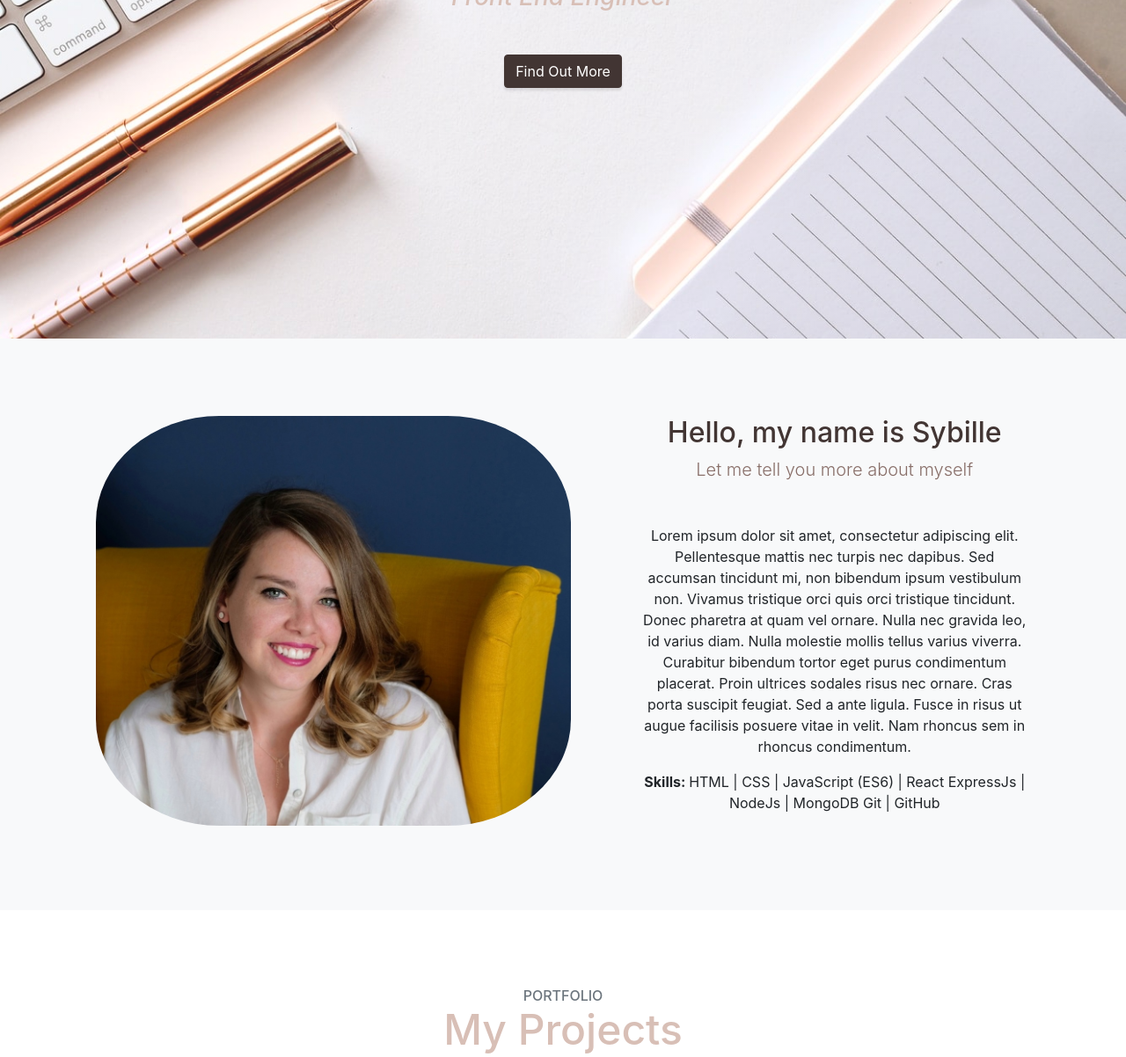
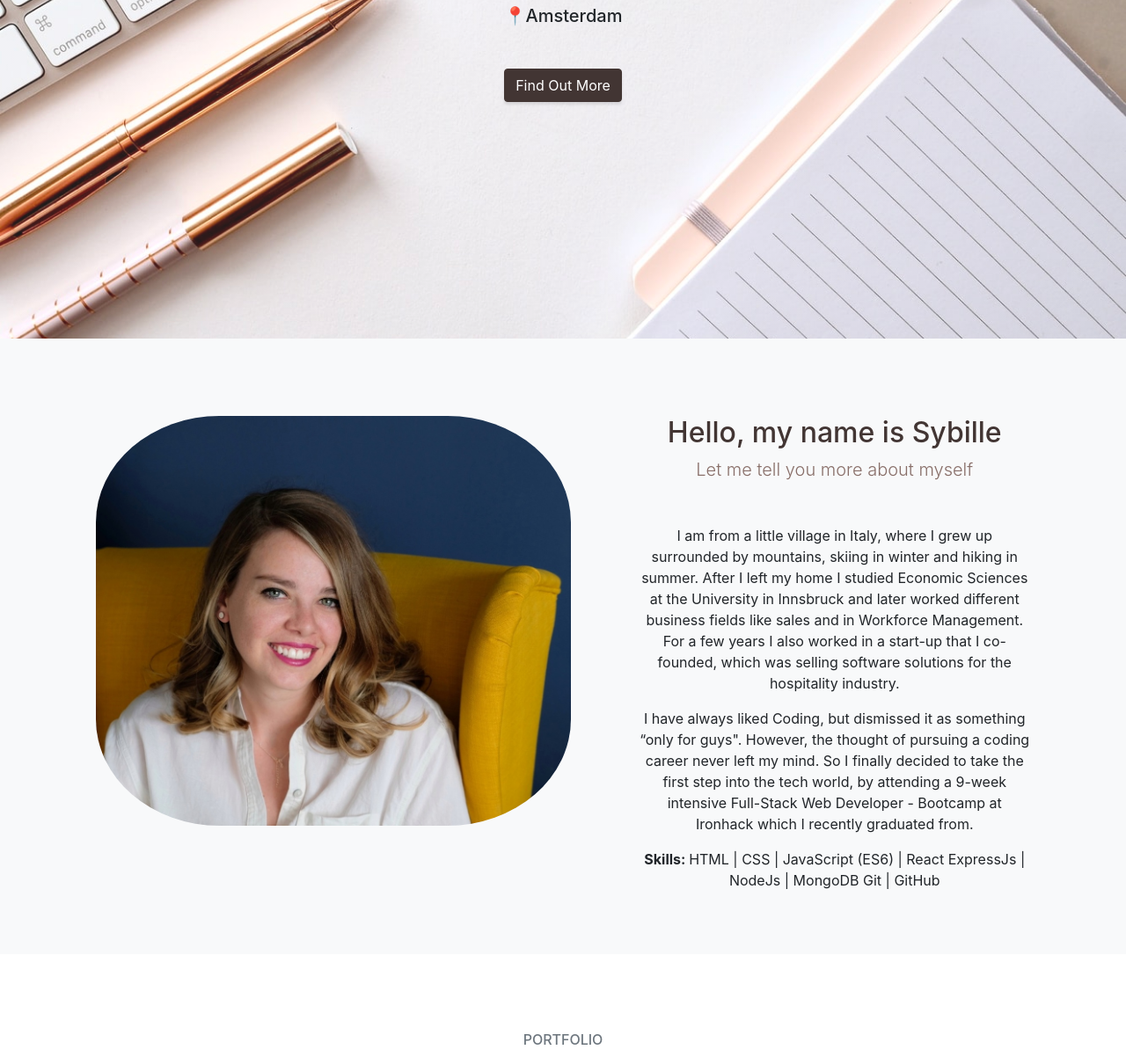
Before and after one commit to skasslatter/personal-website, a website with bundled scripts: page index.html in a window 1280 px wide. Shown: the part 415-1617 px from the top of the page at 88% size. Built offline with nearby package versions, Linux system fonts and the light colour scheme.

Commit message:
Changed intro text

```diff
--- a/index.html
+++ b/index.html
@@ -57,9 +57,10 @@
   <header class="masthead d-flex">
     <div class="container text-center my-auto">
       <h1 class="mb-1">Sybille Kasslatter</h1>
-      <h3 class="mb-5">
+      <h3>
         <em> Front End Engineer</em>
       </h3>
+      <h5 class="mb-5"> 📍Amsterdam</h5>
       <a class="btn btn-primary btn-mastehead btn-xl js-scroll-trigger" href="#about">Find Out More</a>
     </div>
     <div class="overlay"></div>
@@ -75,12 +76,18 @@
         <div class="col-lg-5 mx-auto">
           <h2>Hello, my name is Sybille</h2>
           <p class="lead mb-5 about">Let me tell you more about myself</p>
-          <p>Lorem ipsum dolor sit amet, consectetur adipiscing elit. Pellentesque mattis nec turpis nec dapibus. Sed
-            accumsan tincidunt mi, non bibendum ipsum vestibulum non. Vivamus tristique orci quis orci tristique
-            tincidunt. Donec pharetra at quam vel ornare. Nulla nec gravida leo, id varius diam. Nulla molestie mollis
-            tellus varius viverra. Curabitur bibendum tortor eget purus condimentum placerat. Proin ultrices sodales
-            risus nec ornare. Cras porta suscipit feugiat. Sed a ante ligula. Fusce in risus ut augue facilisis posuere
-            vitae in velit. Nam rhoncus sem in rhoncus condimentum.</p>
+          <p>I am from a little village in Italy, where I grew up surrounded by mountains, skiing in winter and hiking
+            in summer. After I left my home I studied Economic Sciences at the University in Innsbruck and later worked
+            different business fields like sales and in Workforce Management.
+            <br>For a few years I also worked in a start-up that I co-founded, which was selling software solutions for
+            the
+            hospitality industry.</p>
+          <p>I have always liked Coding, but dismissed it as something “only for guys".
+            However, the thought of pursuing a coding career never left my mind. So I finally decided to take the first
+            step into the
+            tech world, by attending a 9-week intensive Full-Stack Web Developer - Bootcamp at Ironhack which I recently
+            graduated from.
+          </p>
           <p><b>Skills: </b>HTML | CSS | JavaScript (ES6) | React ExpressJs | NodeJs | MongoDB
             Git | GitHub</p>
         </div>
@@ -217,7 +224,8 @@
                 <p>As my first project at Ironhack I decided to recreate one of my favorite games: Yahtzee. The
                   objective of the game is to score points by rolling five dice to make certain combinations. </p>
                 <p>Used technologies: JavaScript, CSS, Bootstrap, HTML</p>
-                <a href="https://ironhack-yahtzee.netlify.app/" target="_blank" class="btn btn-primary modal-btn">Check it out</a>
+                <a href="https://ironhack-yahtzee.netlify.app/" target="_blank" class="btn btn-primary modal-btn">Check
+                  it out</a>
                 <!--  -->
               </div>
 
@@ -287,7 +295,8 @@
                 <h2 class="modal-title">Buy-some-Thyme</h2>
                 <p>With this website you can find recipes based on the ingredients you already have at home.</p>
                 <p>Used technologies: JavaScript, CSS, Bootstrap, HTML</p>
-                <a href="https://buy-some-thyme.herokuapp.com/" target="_blank" class="btn btn-primary modal-btn">Check it out</a>
+                <a href="https://buy-some-thyme.herokuapp.com/" target="_blank" class="btn btn-primary modal-btn">Check
+                  it out</a>
                 <!--  -->
               </div>
               <div class="modal-footer">
@@ -304,6 +313,8 @@
               <span class="caption-content">
                 <h2>Stekkie</h2>
                 <p class="mb-0"><i>A plant swapping app</i></p>
+                <p class="mb-0">Winner of the Ironhack Hackshow May 2020</p>
+
               </span>
             </span>
             <img class="img-fluid" src="./img/plant.jpeg" alt="">
@@ -354,9 +365,11 @@
                   </a>
                 </div>
                 <h2 class="modal-title">Stekkie</h2>
-                <p>My final project at Ironhack. Stekkie is a plant swapping app, where users can swap their plants for others' </p>
+                <p>My final project at Ironhack. Stekkie is a plant swapping app, where users can swap their plants for
+                  others' </p>
                 <p>Used technologies: React, Express, NodeJS, MongoDB, Bootstrap, CSS, HTML</p>
-                <a href="https://stekkie.netlify.app/" target="_blank" class="btn btn-primary modal-btn">Check it out</a>
+                <a href="https://stekkie.netlify.app/" target="_blank" class="btn btn-primary modal-btn">Check it
+                  out</a>
                 <!--  -->
               </div>
               <div class="modal-footer">
@@ -462,7 +475,8 @@
     <div class="container">
       <ul class="list-inline mb-5">
         <li class="list-inline-item">
-          <a class="social-link rounded-circle text-white mr-3" href="https://www.linkedin.com/in/sybille-kasslatter/" target="_blank">
+          <a class="social-link rounded-circle text-white mr-3" href="https://www.linkedin.com/in/sybille-kasslatter/"
+            target="_blank">
             <i class="icon-social-linkedin"></i>
           </a>
         </li>
```
Also changed, not shown: README.md, 1 other file. Lines whose indentation alone changed are shown as unchanged.
